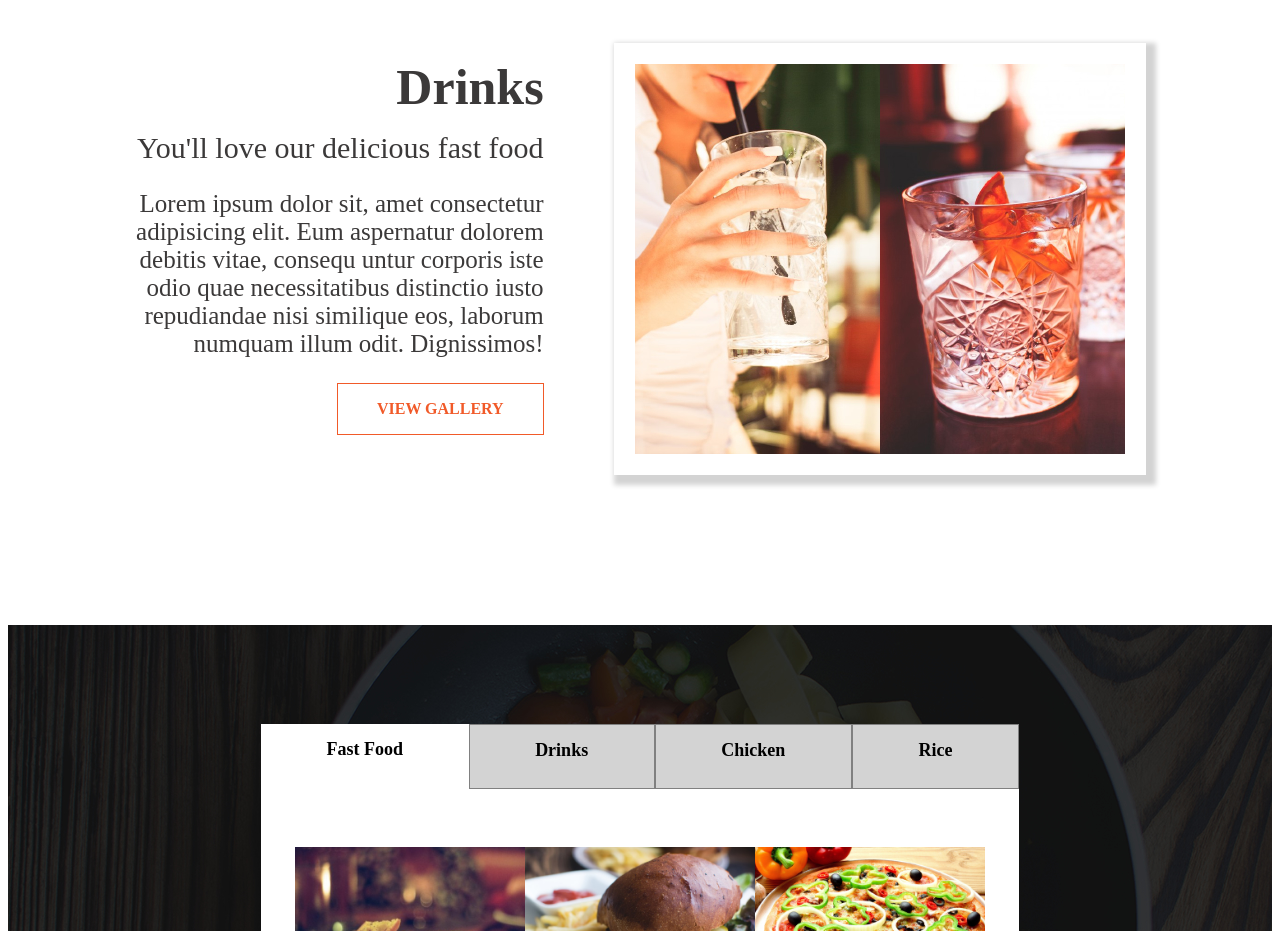
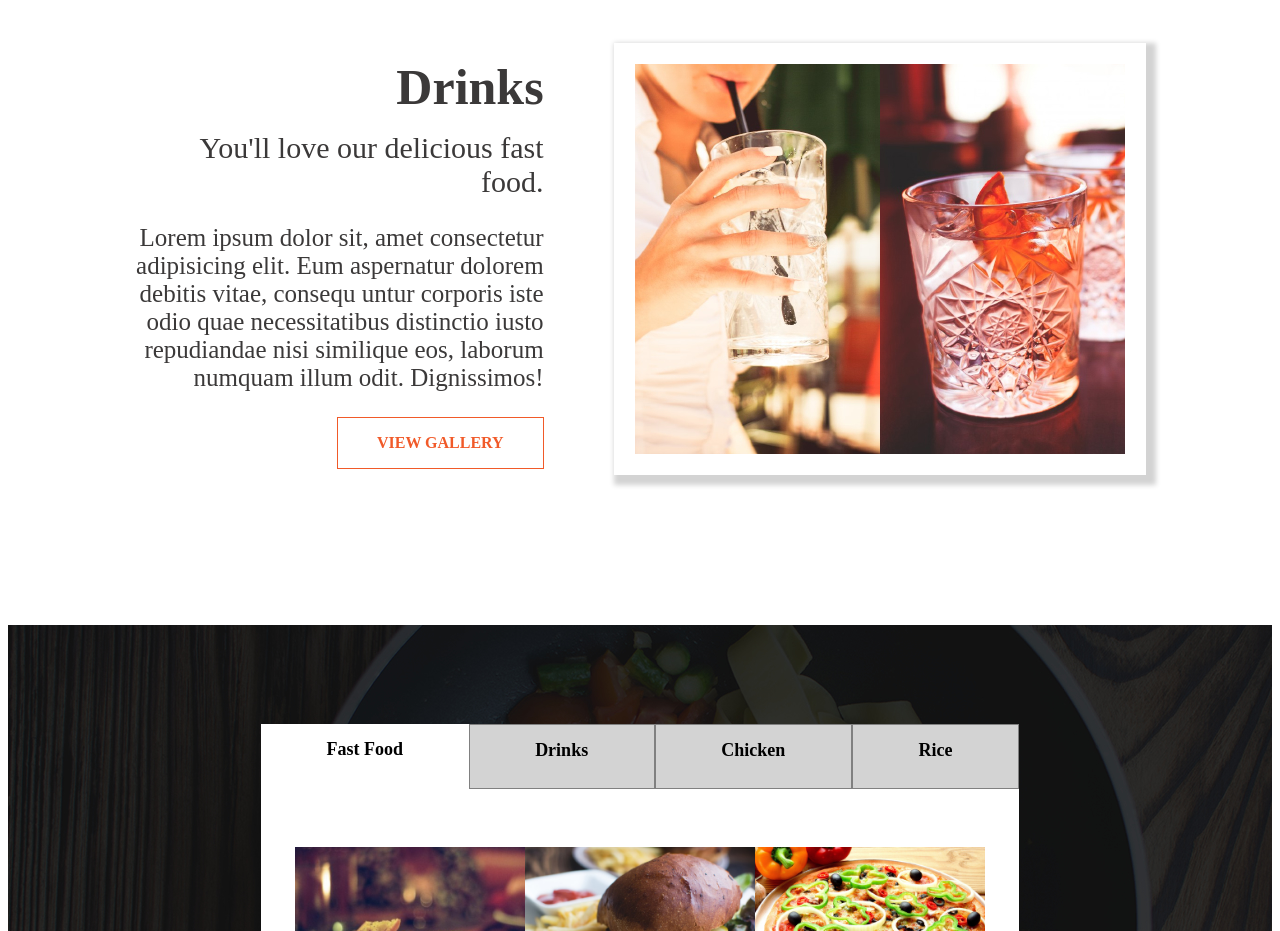
Before and after one commit to FloiceNyota/Anitas-Kitchen, a plain HTML site: page index.html in a window 1280 px wide. Shown: the part 1660-2591 px from the top of the page. Drawn offline with Linux system fonts and the light colour scheme.

```diff
--- a/index.html
+++ b/index.html
@@ -53,7 +53,7 @@
             <div class="drinks-show-text">
               <div class="drinks-show-heading" id="heading"><strong>Drinks</strong></div>
               <div class="drinks-show-message" id="messaging">
-                You'll love our delicious fast food
+                You'll love our delicious fast food.
               </div>
               <div class="drinks-show-description">
                 <p id="drinks-description">
@@ -113,9 +113,6 @@
 
     </div>
     <div class="footer">
-
     </div>
-
-
 </body>
 </html>
```
